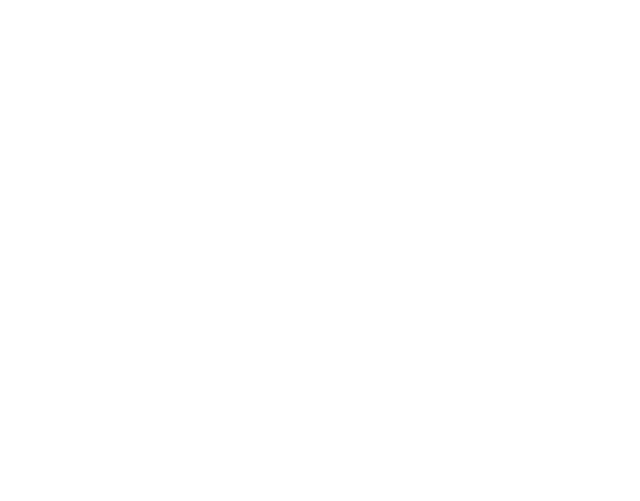
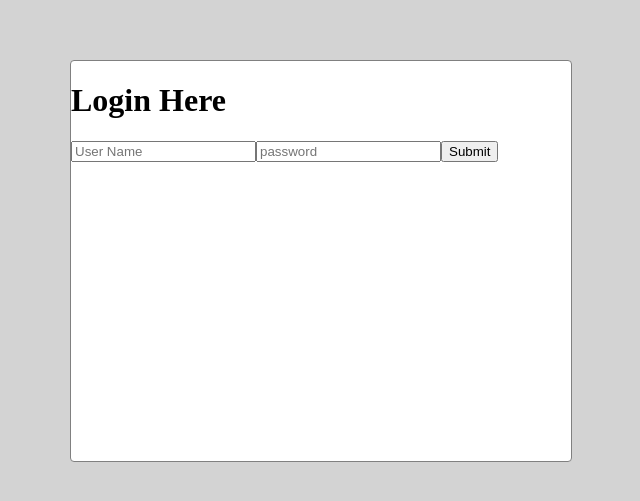
Before and after one commit to Sahar541998/first-site, a Next.js app in the folder apps/web/: page /login in a window 1280 px wide. Shown: the part 139-640 px from the top of the page, without its empty margins (319-959 px from the left). Built offline with nearby package versions, Linux system fonts and the light colour scheme.

Commit message:
create demo login page

```diff
--- a/apps/web/app/login/page.tsx
+++ b/apps/web/app/login/page.tsx
@@ -1,12 +1,55 @@
+"use client"
+
 import React from "react";
+import styled from "styled-components";
+import {Button, Header, Input} from "ui";
+
+
+const FullScreen = styled.div`
+  position: absolute;
+  left: 0;
+  top: 0;
+  right: 0;
+  bottom: 0;
+  background-color: #d3d3d3;
+  display: flex;
+`
+
+const LoginBoxForm = styled.form`
+  width: 500px;
+  height: 400px;
+  border: 1px solid grey;
+  border-radius: 4px;
+  margin: auto;
+  background-color: white;
+
+`
 
 interface Props {
 
 }
 
 const Page: React.FC<Props> = () => {
+    const [formData, setFormData] = React.useState<{ userName: string, password: string }>({userName: "", password: ""})
 
-    return <></>
+
+    return <FullScreen>
+        <LoginBoxForm onSubmit={(event) => {
+            event.preventDefault();
+
+            alert(JSON.stringify(formData))
+        }}>
+            <Header>Login Here</Header>
+
+            <Input required name={"username"} placeholder={"User Name"}
+                   onChange={e => setFormData((prev) => ({...prev, userName: e.target.value}))}/>
+
+            <Input required placeholder={"password"} type={'password'}
+                   onChange={e => setFormData((prev) => ({...prev, password: e.target.value}))}/>
+
+            <Button type={"submit"}>Submit</Button>
+        </LoginBoxForm>
+    </FullScreen>
 }
 
 
```
